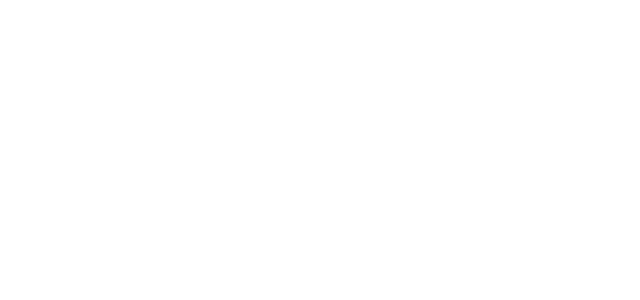
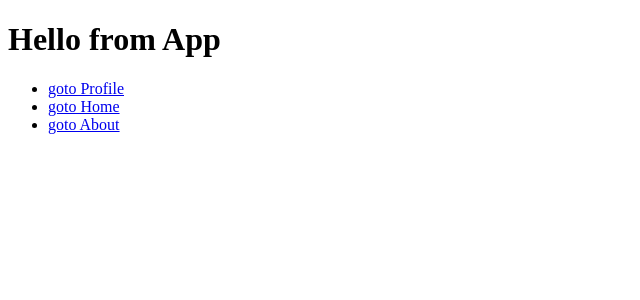
Before and after one commit to erynder-z/react-router, a React (Create React App) app: page / in a window 1280 px wide. Shown: the top 300 px of the page, without its empty margins (0-640 px from the left). Built offline with nearby package versions, Linux system fonts and the light colour scheme.

Commit message:
Create a simple page router

```diff
--- a/package.json
+++ b/package.json
@@ -8,6 +8,7 @@
     "@testing-library/user-event": "^13.5.0",
     "react": "^18.0.0",
     "react-dom": "^18.0.0",
+    "react-router-dom": "^6.3.0",
     "react-scripts": "5.0.1",
     "web-vitals": "^2.1.4"
   },
--- /dev/null
+++ b/src/About.js
@@ -0,0 +1,10 @@
+const About = () => {
+  return (
+    <div>
+      <h1>Hello from About!</h1>
+      <a href="/">back</a>
+    </div>
+  );
+};
+
+export default About;
--- a/src/App.js
+++ b/src/App.js
@@ -1,3 +1,20 @@
-function App() {}
+const App = () => {
+  return (
+    <div>
+      <h1>Hello from App</h1>
+      <ul>
+        <li>
+          <a href="/profile">goto Profile</a>
+        </li>
+        <li>
+          <a href="/home">goto Home</a>
+        </li>
+        <li>
+          <a href="/about">goto About</a>
+        </li>
+      </ul>
+    </div>
+  );
+};
 
 export default App;
--- /dev/null
+++ b/src/Home.js
@@ -0,0 +1,10 @@
+const Home = () => {
+  return (
+    <div>
+      <h1>Hello from Home!</h1>
+      <a href="/">back</a>
+    </div>
+  );
+};
+
+export default Home;
--- /dev/null
+++ b/src/Profile.js
@@ -0,0 +1,10 @@
+const Profile = () => {
+  return (
+    <div>
+      <h1>Hello from Profile!</h1>
+      <a href="/">back</a>
+    </div>
+  );
+};
+
+export default Profile;
--- /dev/null
+++ b/src/RouteSwitch.js
@@ -0,0 +1,20 @@
+import { BrowserRouter, Routes, Route } from 'react-router-dom';
+import App from './App';
+import Profile from './Profile';
+import Home from './Home';
+import About from './About';
+
+const RouteSwitch = () => {
+  return (
+    <BrowserRouter>
+      <Routes>
+        <Route path="/" element={<App />} />
+        <Route path="/profile" element={<Profile />} />
+        <Route path="/home" element={<Home />} />
+        <Route path="/about" element={<About />} />
+      </Routes>
+    </BrowserRouter>
+  );
+};
+
+export default RouteSwitch;
--- a/src/index.js
+++ b/src/index.js
@@ -1,10 +1,10 @@
 import React from 'react';
 import ReactDOM from 'react-dom/client';
-import App from './App';
+import RouteSwitch from './RouteSwitch';
 
 const root = ReactDOM.createRoot(document.getElementById('root'));
 root.render(
   <React.StrictMode>
-    <App />
+    <RouteSwitch />
   </React.StrictMode>
 );
```
Also changed, not shown: 1 other file (tests, documents, lock files or other folders).
